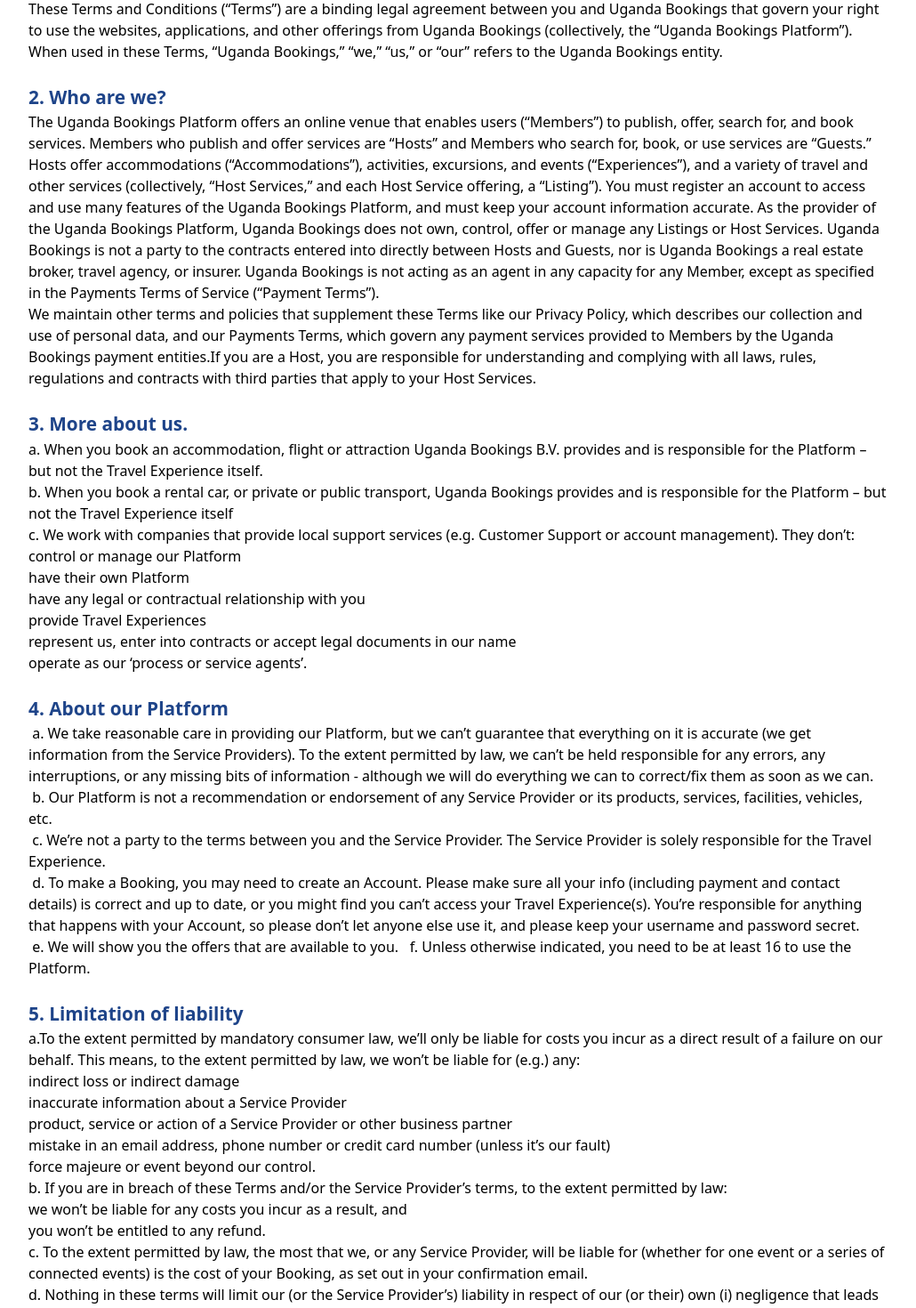
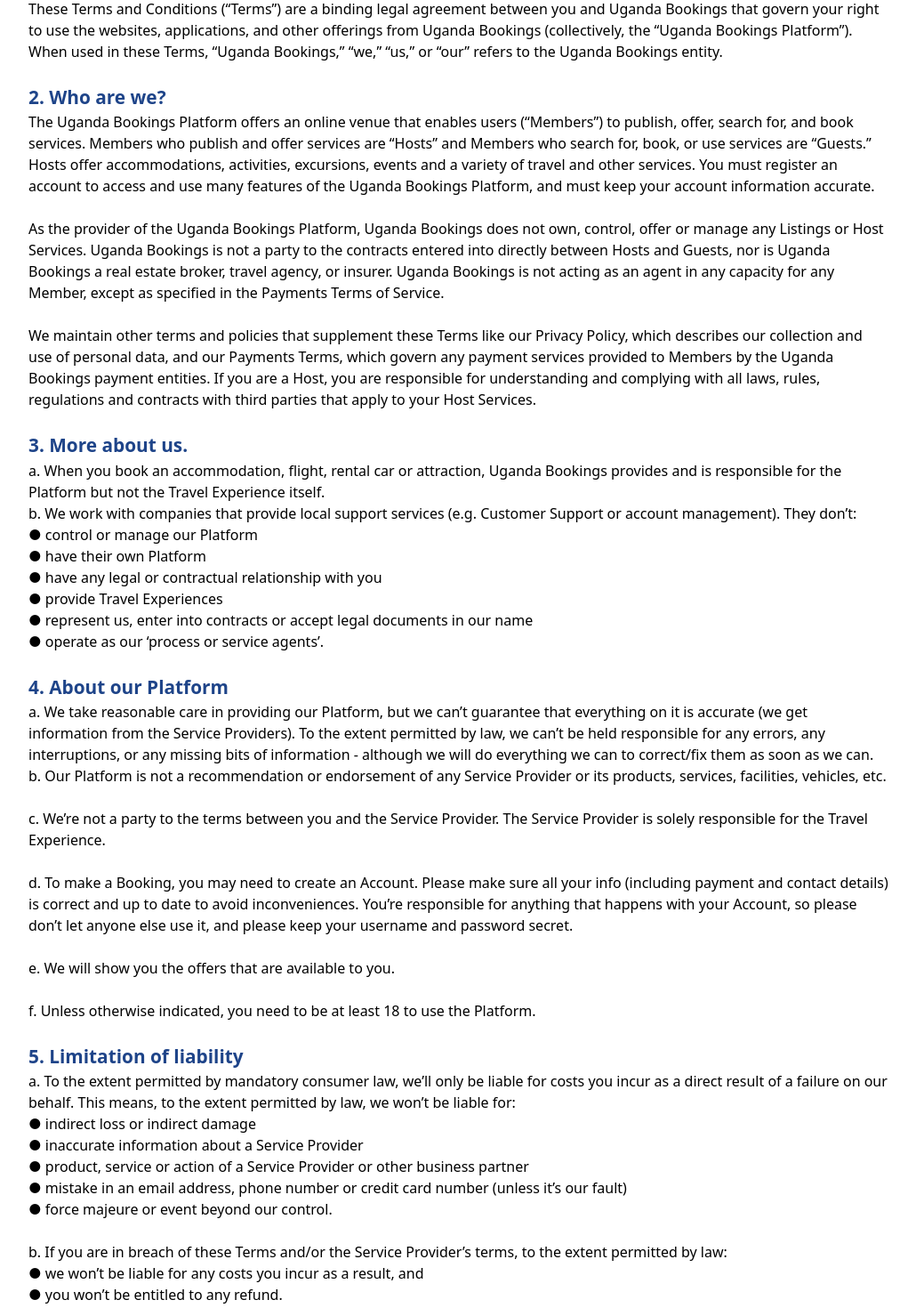
Before and after one commit to Abaasa1/ugandabookings, a React (Create React App) app: page /terms-and-conditions in a window 1280 px wide. Shown: the part 200-1670 px from the top of the page at 89% size, without its empty margins (124-1154 px from the left). Built offline with nearby package versions, Linux system fonts and the light colour scheme.

Commit message:
contact us

```diff
--- a/src/App.js
+++ b/src/App.js
@@ -13,6 +13,7 @@
 import Destinations from "./pages/Destinations";
 import Blogs from "./pages/Blogs";
 import TermsAndConditions from "./pages/TermsAndConditions";
+import ContactUs from "./pages/ContactUs";
 
 function App() {
   return (
@@ -32,6 +33,7 @@
         <Route path="/destinations" element={<Destinations />} />
         <Route path="/blogs" element={<Blogs />} />
         <Route path="/terms-and-conditions" element={<TermsAndConditions />} />
+        <Route path="/contact-us" element={<ContactUs />} />
         <Route path="/*" element={<Error404 />} />
       </Routes>
       <Footer />
--- a/src/pages/TermsAndConditions.js
+++ b/src/pages/TermsAndConditions.js
@@ -8,7 +8,6 @@
       <div className=" mt-5 md:p-7 p-4 md:m-[8rem] md:mt-[-5px]">
         <p>Thank you for using Uganda Bookings!</p>
         <br></br>
-
         <div>
           <p>
             <h3 className=" text-primary font-black text-[1.3rem]">
@@ -17,16 +16,14 @@
           </p>
         </div>
         <p>
-          These Terms and Conditions (&ldquo;Terms&rdquo;) are a binding legal
-          agreement between you and Uganda Bookings that govern your right to
-          use the websites, applications, and other offerings from Uganda
-          Bookings (collectively, the &ldquo;Uganda Bookings Platform&rdquo;).
-          When used in these Terms, &ldquo;Uganda Bookings,&rdquo;
-          &ldquo;we,&rdquo; &ldquo;us,&rdquo; or &ldquo;our&rdquo; refers to the
-          Uganda Bookings entity.
+          These Terms and Conditions (“Terms”) are a binding legal agreement
+          between you and Uganda Bookings that govern your right to use the
+          websites, applications, and other offerings from Uganda Bookings
+          (collectively, the “Uganda Bookings Platform”). When used in these
+          Terms, “Uganda Bookings,” “we,” “us,” or “our” refers to the Uganda
+          Bookings entity.
         </p>
         <br></br>
-
         <div>
           <h3 className=" text-primary font-black text-[1.3rem]">
             2. Who are we?
@@ -34,67 +31,50 @@
         </div>
         <p>
           The Uganda Bookings Platform offers an online venue that enables users
-          (&ldquo;Members&rdquo;) to publish, offer, search for, and book
-          services. Members who publish and offer services are
-          &ldquo;Hosts&rdquo; and Members who search for, book, or use services
-          are &ldquo;Guests.&rdquo; Hosts offer accommodations
-          (&ldquo;Accommodations&rdquo;), activities, excursions, and events
-          (&ldquo;Experiences&rdquo;), and a variety of travel and other
-          services (collectively, &ldquo;Host Services,&rdquo; and each Host
-          Service offering, a &ldquo;Listing&rdquo;). You must register an
-          account to access and use many features of the Uganda Bookings
-          Platform, and must keep your account information accurate. As the
-          provider of the Uganda Bookings Platform, Uganda Bookings does not
-          own, control, offer or manage any Listings or Host Services. Uganda
-          Bookings is not a party to the contracts entered into directly between
-          Hosts and Guests, nor is Uganda Bookings a real estate broker, travel
-          agency, or insurer. Uganda Bookings is not acting as an agent in any
-          capacity for any Member, except as specified in the Payments Terms of
-          Service (&ldquo;Payment Terms&rdquo;).
-        </p>
-        <p>
-          We maintain other terms and policies that supplement these Terms like
-          our Privacy Policy, which describes our collection and use of personal
-          data, and our Payments Terms, which govern any payment services
-          provided to Members by the Uganda Bookings payment entities.If you are
-          a Host, you are responsible for understanding and complying with all
-          laws, rules, regulations and contracts with third parties that apply
-          to your Host Services.
+          (“Members”) to publish, offer, search for, and book services. Members
+          who publish and offer services are “Hosts” and Members who search for,
+          book, or use services are “Guests.” Hosts offer accommodations,
+          activities, excursions, events and a variety of travel and other
+          services. You must register an account to access and use many features
+          of the Uganda Bookings Platform, and must keep your account
+          information accurate. <br></br>
+          <br></br>As the provider of the Uganda Bookings Platform, Uganda
+          Bookings does not own, control, offer or manage any Listings or Host
+          Services. Uganda Bookings is not a party to the contracts entered into
+          directly between Hosts and Guests, nor is Uganda Bookings a real
+          estate broker, travel agency, or insurer. Uganda Bookings is not
+          acting as an agent in any capacity for any Member, except as specified
+          in the Payments Terms of Service. <br></br>
+          <br></br>We maintain other terms and policies that supplement these
+          Terms like our Privacy Policy, which describes our collection and use
+          of personal data, and our Payments Terms, which govern any payment
+          services provided to Members by the Uganda Bookings payment entities.
+          If you are a Host, you are responsible for understanding and complying
+          with all laws, rules, regulations and contracts with third parties
+          that apply to your Host Services.
         </p>
         <br></br>
-
         <div>
           <h3 className=" text-primary font-black text-[1.3rem]">
             3. More about us.
           </h3>
         </div>
         <p>
-          a. When you book an accommodation, flight or attraction Uganda
-          Bookings B.V. provides and is responsible for the Platform &ndash; but
-          not the Travel Experience itself.
+          a. When you book an accommodation, flight, rental car or attraction,
+          Uganda Bookings provides and is responsible for the Platform but not
+          the Travel Experience itself.
         </p>
         <p>
-          b. When you book a rental car, or private or public transport, Uganda
-          Bookings provides and is responsible for the Platform &ndash; but not
-          the Travel Experience itself
+          b. We work with companies that provide local support services (e.g.
+          Customer Support or account management). They don’t:
         </p>
-        <p>
-          c. We work with companies that provide local support services (e.g.
-          Customer Support or account management). They don&rsquo;t:
-        </p>
-        <ul>
-          <li>control or manage our Platform</li>
-          <li>have their own Platform</li>
-          <li>have any legal or contractual relationship with you</li>
-          <li>provide Travel Experiences</li>
-          <li>
-            represent us, enter into contracts or accept legal documents in our
-            name
-          </li>
-          <li>operate as our &lsquo;process or service agents&rsquo;.</li>
-        </ul>
+        ● control or manage our Platform <br></br>● have their own Platform{" "}
+        <br></br>● have any legal or contractual relationship with you <br></br>
+        ● provide Travel Experiences
+        <br></br>● represent us, enter into contracts or accept legal documents
+        in our name <br></br>● operate as our ‘process or service agents’.
         <br></br>
-
+        <br></br>
         <div>
           <h3 className=" text-primary font-black text-[1.3rem]">
             4. About our Platform
@@ -103,115 +83,77 @@
         <p>
           {" "}
           <span>
-            &nbsp;a. We take reasonable care in providing our Platform, but we
-            can&rsquo;t guarantee that everything on it is accurate (we get
-            information from the Service Providers). To the extent permitted by
-            law, we can&rsquo;t be held responsible for any errors, any
-            interruptions, or any missing bits of information - although we will
-            do everything we can to correct/fix them as soon as we can.&nbsp;
-          </span>
-        </p>
-        <p>
-          <span>
-            &nbsp;b. Our Platform is not a recommendation or endorsement of any
-            Service Provider or its products, services, facilities, vehicles,
-            etc.&nbsp;
-          </span>
-        </p>
-        <p>
-          <span>
-            &nbsp;c. We&rsquo;re not a party to the terms between you and the
+            a. We take reasonable care in providing our Platform, but we can’t
+            guarantee that everything on it is accurate (we get information from
+            the Service Providers). To the extent permitted by law, we can’t be
+            held responsible for any errors, any interruptions, or any missing
+            bits of information - although we will do everything we can to
+            correct/fix them as soon as we can. b. Our Platform is not a
+            recommendation or endorsement of any Service Provider or its
+            products, services, facilities, vehicles, etc.
+            <br></br>
+            <br></br>c. We’re not a party to the terms between you and the
             Service Provider. The Service Provider is solely responsible for the
-            Travel Experience.&nbsp;
-          </span>
-        </p>
-        <p>
-          <span>
-            &nbsp;d. To make a Booking, you may need to create an Account.
+            Travel Experience.
+            <br></br>
+            <br></br>d. To make a Booking, you may need to create an Account.
             Please make sure all your info (including payment and contact
-            details) is correct and up to date, or you might find you
-            can&rsquo;t access your Travel Experience(s). You&rsquo;re
+            details) is correct and up to date to avoid inconveniences. You’re
             responsible for anything that happens with your Account, so please
-            don&rsquo;t let anyone else use it, and please keep your username
-            and password secret.&nbsp;
-          </span>
-        </p>
-        <p>
-          <span>
-            &nbsp;e. We will show you the offers that are available to
-            you.&nbsp;
-          </span>{" "}
-          <span>
-            &nbsp;f. Unless otherwise indicated, you need to be at least 16 to
-            use the Platform.&nbsp;
+            don’t let anyone else use it, and please keep your username and
+            password secret.
+            <br></br>
+            <br></br>e. We will show you the offers that are available to you.{" "}
+            <br></br>
+            <br></br>f. Unless otherwise indicated, you need to be at least 18
+            to use the Platform.
           </span>
         </p>
         <br></br>
-
         <div>
           <h3 className=" text-primary font-black text-[1.3rem]">
             5. Limitation of liability
           </h3>
         </div>
         <p>
-          a.To the extent permitted by mandatory consumer law, we&rsquo;ll only
-          be liable for costs you incur as a direct result of a failure on our
-          behalf. This means, to the extent permitted by law, we won&rsquo;t be
-          liable for (e.g.) any:
-        </p>
-        <ul>
-          <li>indirect loss or indirect damage</li>
-          <li>inaccurate information about a Service Provider</li>
-          <li>
-            product, service or action of a Service Provider or other business
-            partner
-          </li>
-          <li>
-            mistake in an email address, phone number or credit card number
-            (unless it&rsquo;s our fault)
-          </li>
-          <li>force majeure or event beyond our control.</li>
-        </ul>
-        <p>
-          b. If you are in breach of these Terms and/or the Service
-          Provider&rsquo;s terms, to the extent permitted by law:
-        </p>
-        <ul>
-          <li>
-            we won&rsquo;t be liable for any costs you incur as a result, and
-          </li>
-          <li>you won&rsquo;t be entitled to any refund.</li>
-        </ul>
-        <p>
+          a. To the extent permitted by mandatory consumer law, we’ll only be
+          liable for costs you incur as a direct result of a failure on our
+          behalf. This means, to the extent permitted by law, we won’t be liable
+          for:
+          <br></br>● indirect loss or indirect damage
+          <br></br>● inaccurate information about a Service Provider
+          <br></br>● product, service or action of a Service Provider or other
+          business partner
+          <br></br>● mistake in an email address, phone number or credit card
+          number (unless it’s our fault)
+          <br></br>● force majeure or event beyond our control.
+          <br></br> <br></br>
+          b. If you are in breach of these Terms and/or the Service Provider’s
+          terms, to the extent permitted by law:
+          <br></br>● we won’t be liable for any costs you incur as a result, and
+          <br></br>● you won’t be entitled to any refund.
+          <br></br> <br></br>
           c. To the extent permitted by law, the most that we, or any Service
-          Provider, will be liable for (whether for one event or a series of
-          connected events) is the cost of your Booking, as set out in your
-          confirmation email.
-        </p>
-        <p>
-          d. Nothing in these terms will limit our (or the Service
-          Provider&rsquo;s) liability in respect of our (or their) own (i)
-          negligence that leads to death or personal injury or (ii) fraud or
-          fraudulent misrepresentation.
-        </p>
-        <p>
-          e. We don&rsquo;t make any promises about Service Providers&rsquo;
-          products and services (apart from what we expressly state in these
-          Terms). Making the right choice(s) is entirely your responsibility.
-        </p>
-        <p>
+          Provider, will be liable for is the cost of your Booking, as set out
+          in your confirmation email.
+          <br></br>
+          d. Nothing in these terms will limit our (or the Service Provider’s)
+          liability in respect of our (or their) own (i) negligence that leads
+          to death or personal injury or (ii) fraud or fraudulent
+          misrepresentation.
+          <br></br> <br></br>
+          e. We don’t make any promises about Service Providers’ products and
+          services (apart from what we expressly state in these Terms). Making
+          the right choice(s) is entirely your responsibility.
+          <br></br> <br></br>
           f. Just to make it clear: nothing in these Terms will entitle any
           third party other than the Service Provider to anything.
-        </p>
-        <p>
+          <br></br> <br></br>
           g. You may be protected by mandatory consumer protection laws and
-          regulations, which guarantee you rights that no company&rsquo;s terms
-          can overrule. In that case, our liability is determined not just by
-          these Terms, but also by any applicable consumer protection laws and
+          regulations, which guarantee you rights that no company’s terms can
+          overrule. In that case, our liability is determined not just by these
+          Terms, but also by any applicable consumer protection laws and
           regulations.
-        </p>
-        <p>
-          <strong>&nbsp;</strong>&nbsp;
         </p>
       </div>
     </div>
```
Also changed, not shown: src/pages/ContactUs.js (added, +139 -0 lines).
